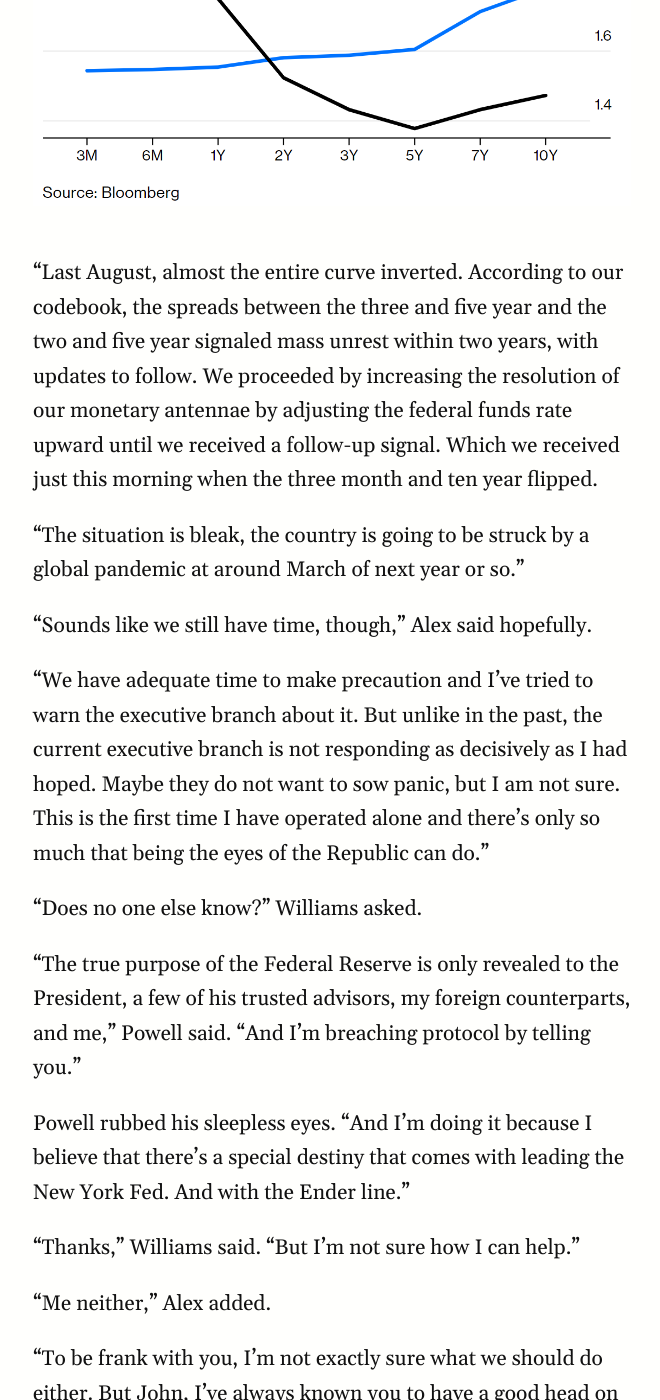
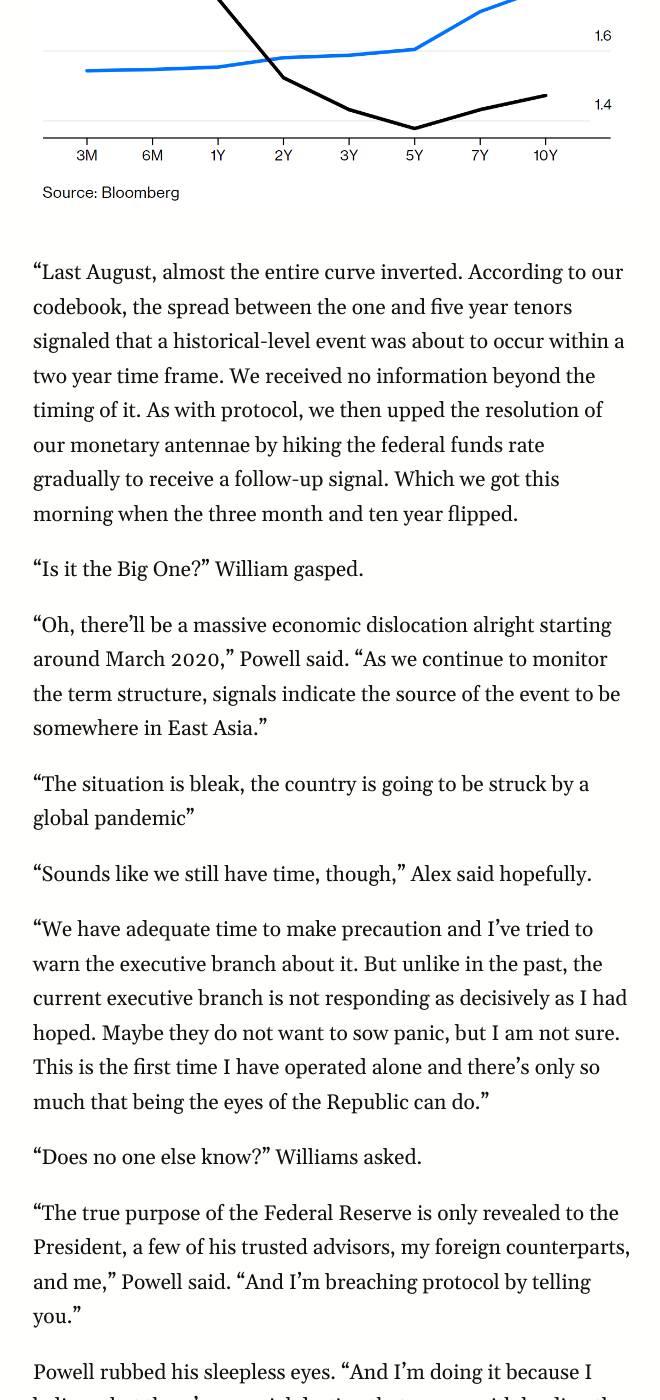
Before and after one commit to AndrewYang2024/AndrewYang2024.github.io, a Jekyll site: the page built from _posts/2020-11-28-Whatever-It-Takes.md, in a window 1280 px wide and 1400 px high, scrolled down 17576 px. Shown: the whole window, without its empty margins (63-723 px from the left). Built offline with Jekyll 4.4.1, drawn with Linux system fonts in a browser that asks for light colours; nearby versions of some CDN libraries.

Commit message:
Update 2020-11-28-Whatever-It-Takes.md

```diff
--- a/_posts/2020-11-28-Whatever-It-Takes.md
+++ b/_posts/2020-11-28-Whatever-It-Takes.md
@@ -255,9 +255,13 @@ Overwhelmed, Williams sank into his chair.
 
 {% maincolumn 'assets/img/Inversion.PNG'  %}
 
-“Last August, almost the entire curve inverted. According to our codebook, the spreads between the three and five year and the two and five year signaled mass unrest within two years, with updates to follow. We proceeded by increasing the resolution of our monetary antennae by adjusting the federal funds rate upward until we received a follow-up signal. Which we received just this morning when the three month and ten year flipped.
+“Last August, almost the entire curve inverted. According to our codebook, the spread between the one and five year tenors   signaled that a historical-level event was about to occur within a two year time frame. We received no information beyond the timing of it. As with protocol, we then upped the resolution of our monetary antennae by hiking the federal funds rate gradually to receive a follow-up signal. Which we got this morning when the three month and ten year flipped.
 
-“The situation is bleak, the country is going to be struck by a global pandemic at around March of next year or so.”
+“Is it the Big One?” William gasped.
+
+“Oh, there’ll be a massive economic dislocation alright starting around March 2020,” Powell said. “As we continue to monitor the term structure, signals indicate the source of the event to be somewhere in East Asia.”
+
+“The situation is bleak, the country is going to be struck by a global pandemic”
 
  “Sounds like we still have time, though,” Alex said hopefully.
 
```
